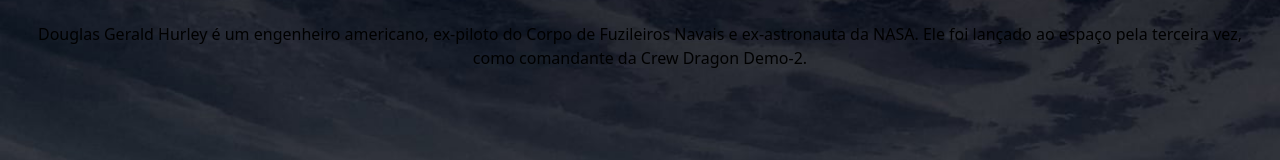
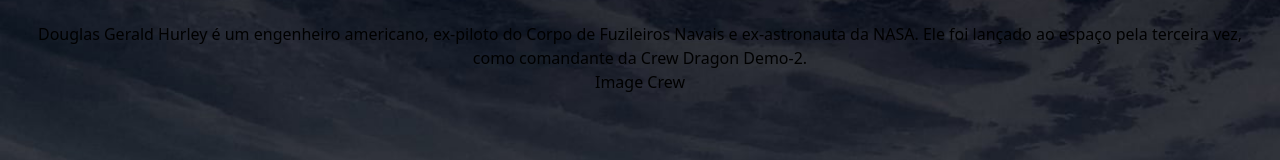
Before and after one commit to Daniel-san8/Nasa, a React (Vite) app: page /crew in a window 1280 px wide. Shown: the part 298-458 px from the top of the page. Built offline with nearby package versions, Linux system fonts and the light colour scheme; a web font is replaced by a local one.

Commit message:
feat: inicio o componente Image Crew

```diff
--- /dev/null
+++ b/src/Components/CompCrew/ImageCrew.tsx
@@ -0,0 +1,7 @@
+import React from "react";
+
+const ImageCrew = () => {
+  return <h1>Image Crew</h1>;
+};
+
+export default ImageCrew;
--- a/src/Components/Crew.tsx
+++ b/src/Components/Crew.tsx
@@ -1,6 +1,7 @@
 import React from "react";
 import { globalUse } from "../Context/GlobalContext";
 import TextCrew from "./CompCrew/TextCrew";
+import ImageCrew from "./CompCrew/ImageCrew";
 
 const Crew = () => {
   const { data } = globalUse();
@@ -17,7 +18,10 @@
         <span className="font-bold opacity-25 pr-6 lg:text-nowrap ">02</span>
         Escolha sua tripulação
       </h1>
+
       <TextCrew persona={personaSelect} />
+
+      <ImageCrew />
     </div>
   );
 };
```
